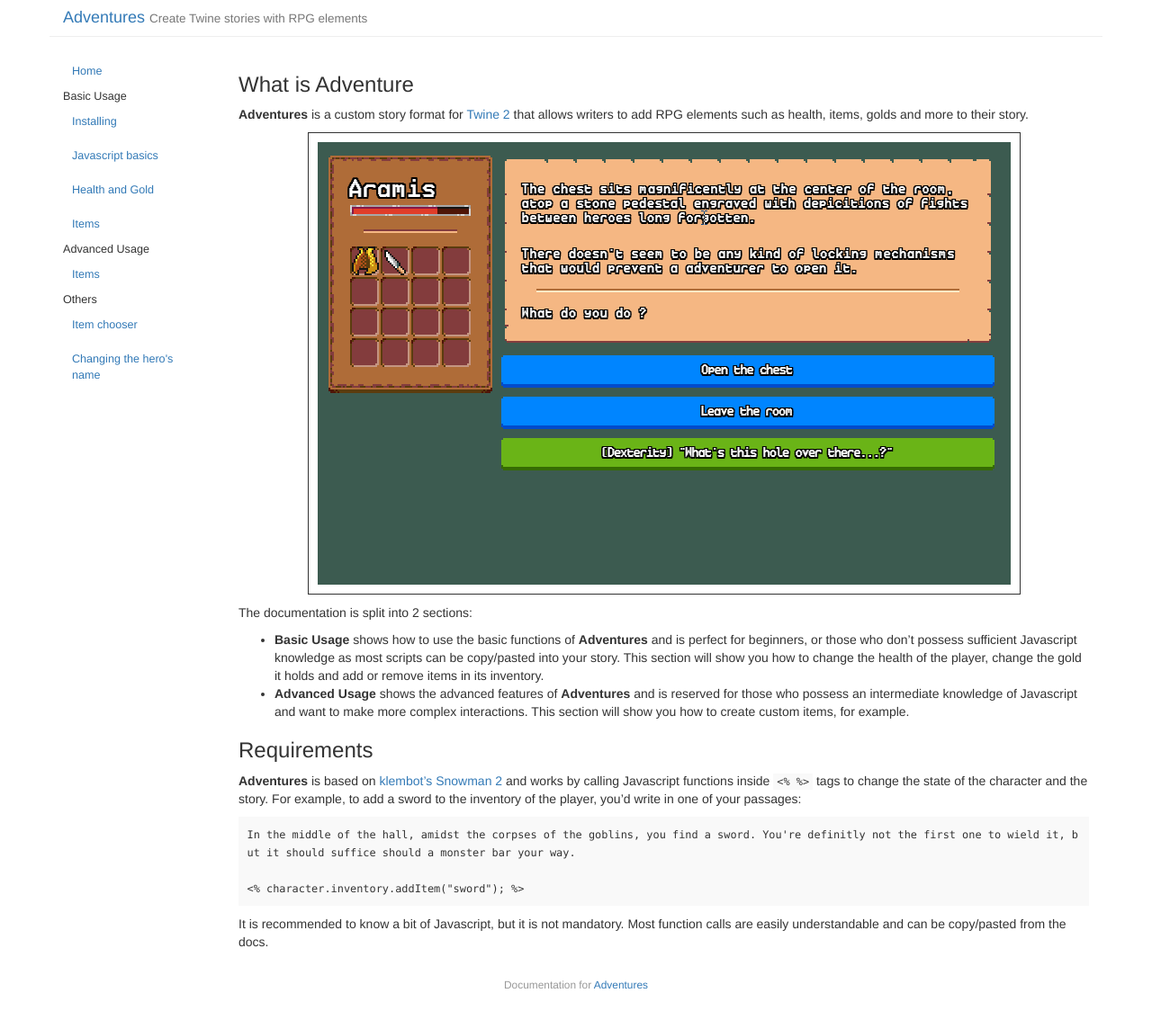
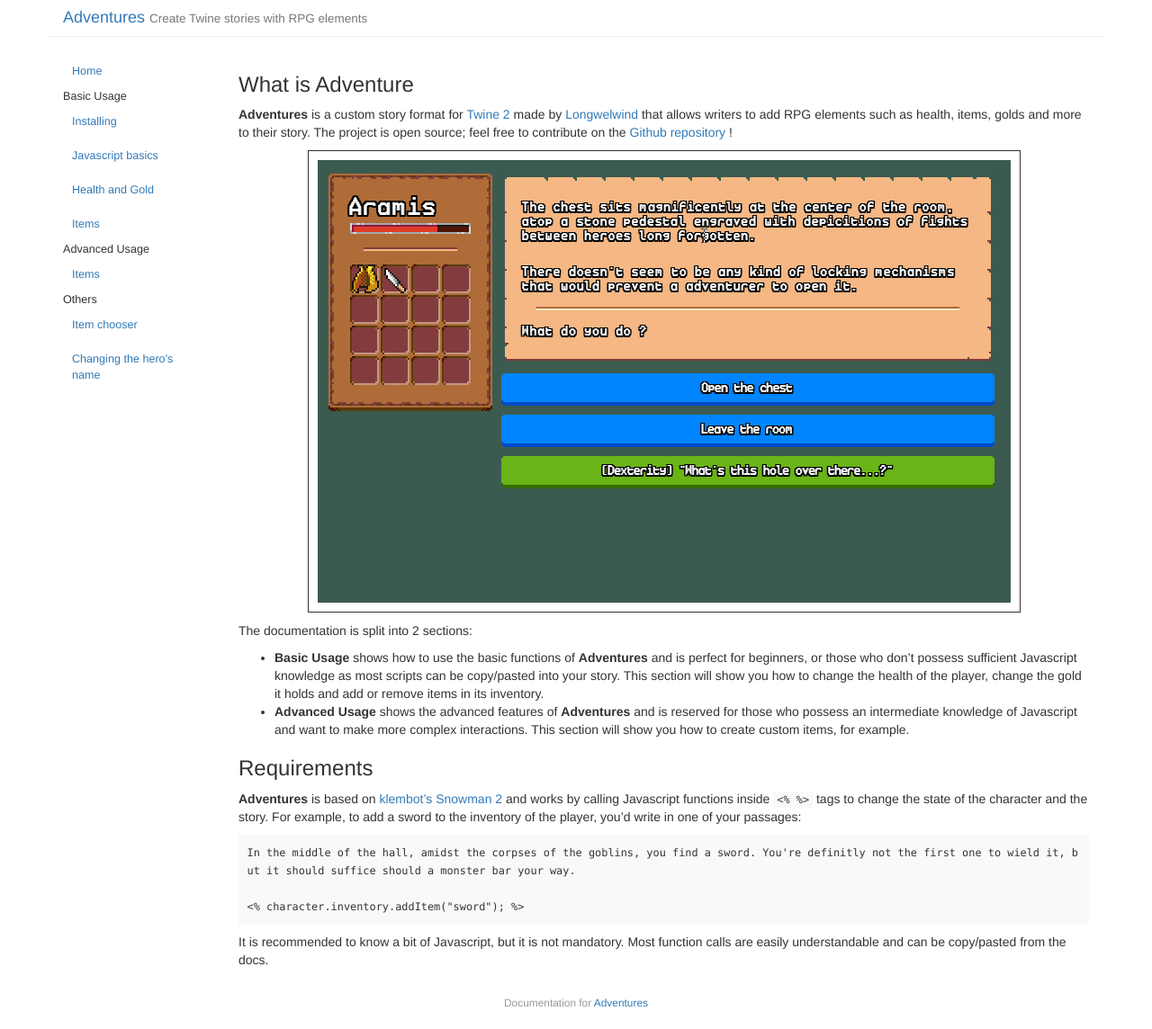
Before and after one commit to Longwelwind/adventures, a Jekyll site: the page built from docs/index.md, in a window 1280 px wide. Shown: the whole page at 90% size. Built offline with Jekyll 4.4.1, drawn with Linux system fonts in a browser that asks for light colours.

Commit message:
Update index page of docs

```diff
--- a/docs/index.md
+++ b/docs/index.md
@@ -5,7 +5,7 @@ title: "Home"
 
 ### What is Adventure
 
-**Adventures** is a custom story format for [Twine 2](https://twinery.org/) that allows writers to add RPG elements such as health, items, golds and more to their story.
+**Adventures** is a custom story format for [Twine 2](https://twinery.org/) made by [Longwelwind](https://twitter.com/Longwelwind) that allows writers to add RPG elements such as health, items, golds and more to their story. The project is open source; feel free to contribute on the [Github repository](https://github.com/Longwelwind/adventures) !
 
 ![Demo of Adventures]({{ site.baseurl }}/assets/home-demo.gif)
 
```
